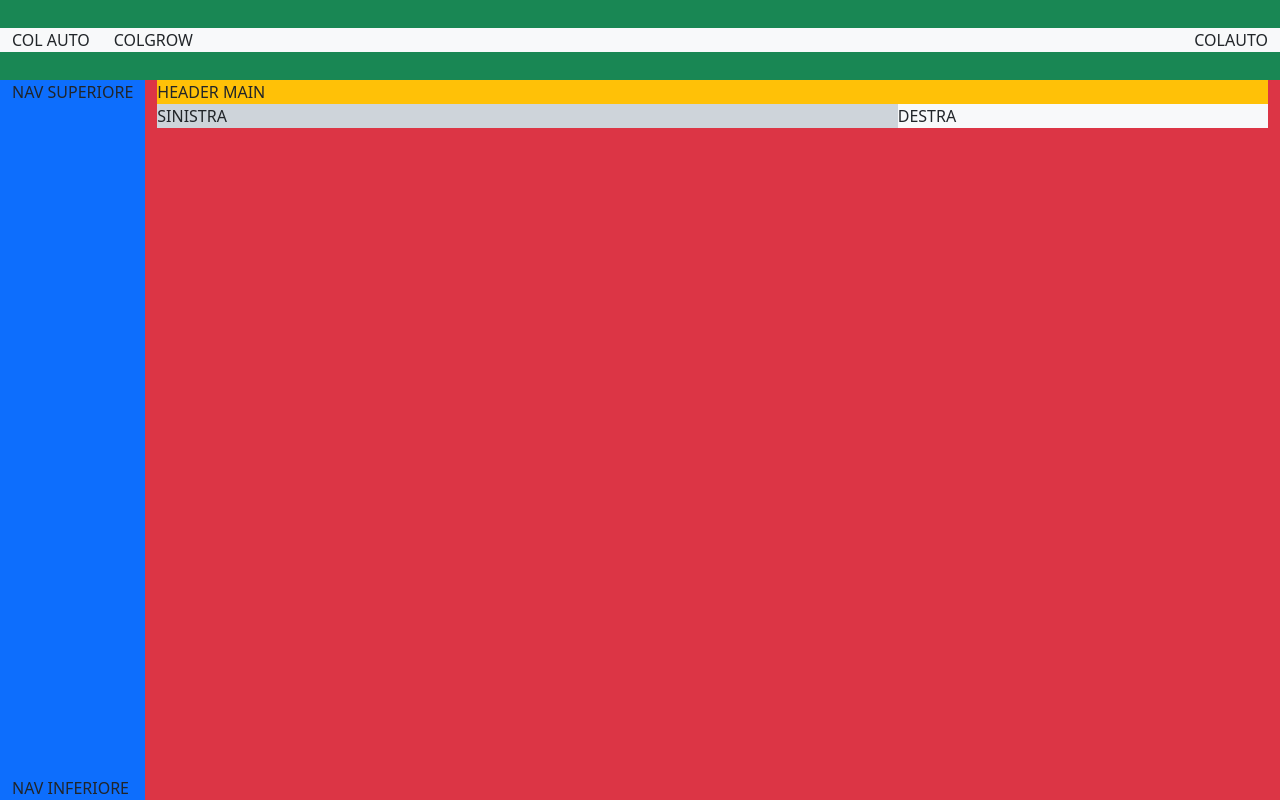
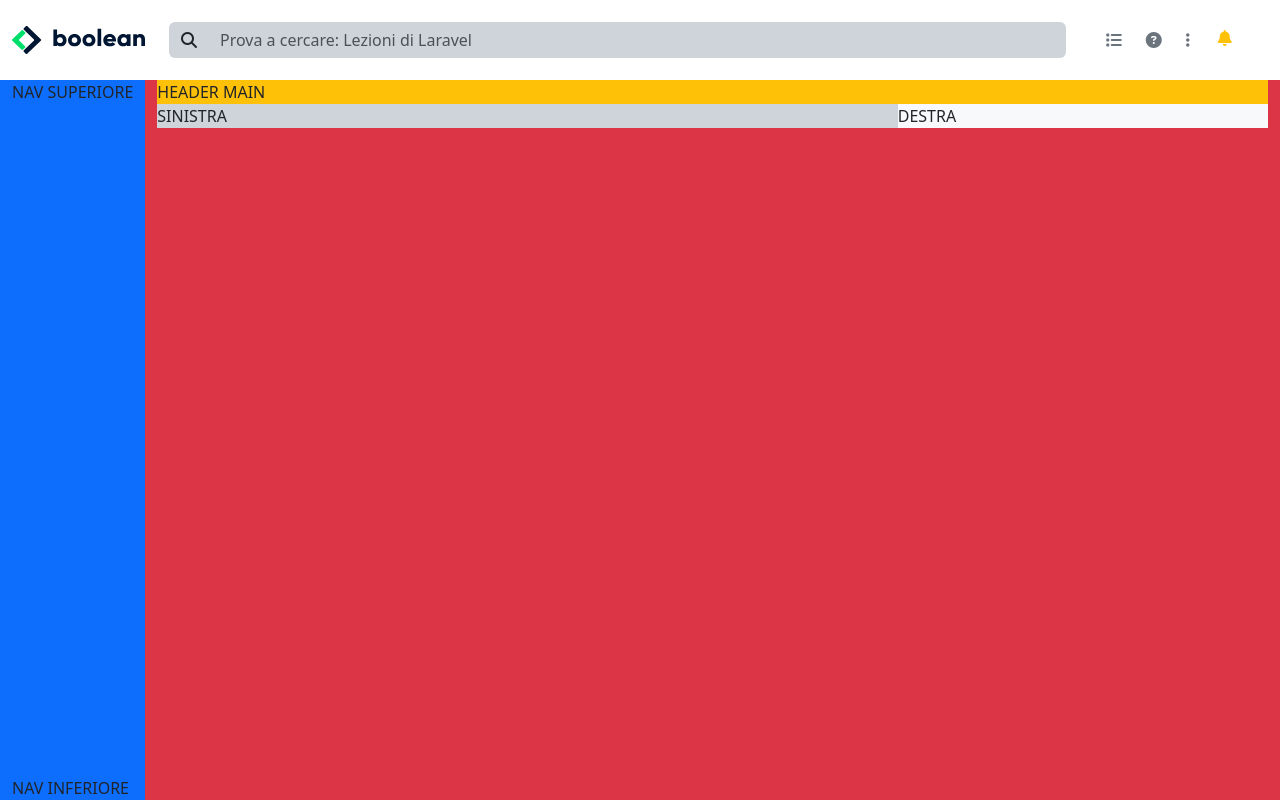
Before and after one commit to Delonteee/html-css-bootstrap-dashboard, a plain HTML site: page index.html in a window 1280 px wide. Drawn offline with nearby package versions, Linux system fonts and the light colour scheme.

Commit message:
main header

```diff
--- a/css/style.css
+++ b/css/style.css
@@ -4,7 +4,6 @@
     --header-main-height: 80px;
 
 }
-
 
 #header-main {
     height: var(--header-main-height);
@@ -17,3 +16,11 @@
 #content-main {
     overflow-y: auto;
 }
+
+#logo-section > img:last-child {
+    height: 60px;
+}
+
+#icon-section .fa-bell {
+    color: var(--bs-warning);
+}
--- a/index.html
+++ b/index.html
@@ -4,34 +4,57 @@
 
         <meta charset="UTF-8">
         <meta name="viewport" content="width=device-width, initial-scale=1.0">
-        <title>Bool Dashboard</title>
+        <title>Boolean - Dashboard</title>
+        <link rel="icon" type="image/x-icon" href="img/mobile-logo.png">
 
-        <!-- CSS  -->
+        <!-- BOOTSTRAP -->
         <link href="https://cdn.jsdelivr.net/npm/bootstrap@5.3.2/dist/css/bootstrap.min.css" rel="stylesheet" integrity="sha384-T3c6CoIi6uLrA9TneNEoa7RxnatzjcDSCmG1MXxSR1GAsXEV/Dwwykc2MPK8M2HN" crossorigin="anonymous">
+        <!-- FONT AWESOME -->
+        <script src="https://kit.fontawesome.com/2ededfe852.js" crossorigin="anonymous"></script>
+        <!-- CSS -->
         <link rel="stylesheet" href="css/style.css">
 
     </head>
 
     <body>
-
         <!-- inizio header principale  -->
-        <header id="header-main" class="d-flex align-items-center bg-success">
+        <header id="header-main" class="d-flex align-items-center bg-white">
             <div class="container-fluid">
-                <div class="row bg-light">
-                    <div class="col-auto">
-                        COL AUTO
+                <div class="row bg-white">
+                    <div class="col-auto d-flex align-items-center">
+                       <div id="logo-section">
+                            <img src="img/logo.svg" class="d-none d-lg-block" alt="Logo">
+                            <img src="img/mobile-logo.png" class="d-block d-lg-none" alt="Logo">
+                       </div>
                     </div>
-                    <div class="col">
-                        COLGROW
+                    <div id="search-section" class="col d-flex align-items-center">
+                        <div class="input-group">
+                            <span class="input-group-text bg-dark-subtle border-0" id="basic-addon1"><i class="fa-solid fa-magnifying-glass"></i></span>
+                            <input type="text" class="form-control bg-dark-subtle border-0" placeholder="Prova a cercare: Lezioni di Laravel" aria-label="Search here">
+                          </div>
                     </div>
-                    <div class="col-auto">
-                        COLAUTO
+                    <div id="icon-section" class="col-auto d-flex align-items-center">
+                        <nav>
+                            <ul class="list-unstyled d-flex mb-0 p-1">
+                                <li class="p-1 d-none d-lg-block"><a href="#nogo" class="d-block text-decoration-none p-2 text-secondary"><i class="fa-solid fa-list"></i></a></li>
+                                <li class="p-1 d-none d-lg-block"><a href="#nogo" class="d-block text-decoration-none p-2 text-secondary"><i class="fa-solid fa-circle-question"></i></a></li>
+                                <li class="p-1 d-none d-lg-block"><a href="#nogo" class="d-block text-decoration-none p-2 text-secondary"><i class="fa-solid fa-ellipsis-vertical"></i></a></li>
+                                <li class="p-1 dropdown">
+                                    <button class="btn btn-secondary dropdown-toggle bg-white border-0" type="button" data-bs-toggle="dropdown" aria-expanded="false">
+                                        <i class="fa-solid fa-bell"></i>
+                                    </button>
+                                    <ul class="dropdown-menu">
+                                        <li><a class="dropdown-item" href="#">Opzione 1</a></li>
+                                        <li><a class="dropdown-item" href="#">Opzione 2</a></li>
+                                        <li><a class="dropdown-item" href="#">Opzione 3</a></li>
+                                    </ul>
+                                </li>
+                        </nav>
                     </div>
                 </div>
             </div>
         </header>
         <!-- Fine header principale  -->
-
         <!-- Inizio main  -->
         <main id="section-main" class="bg-warning">
             <div class="container-fluid h-100">
@@ -68,6 +91,5 @@
             </div>
         </main>
         <!-- Fine main  -->
-
     </body>
 </html>
```
